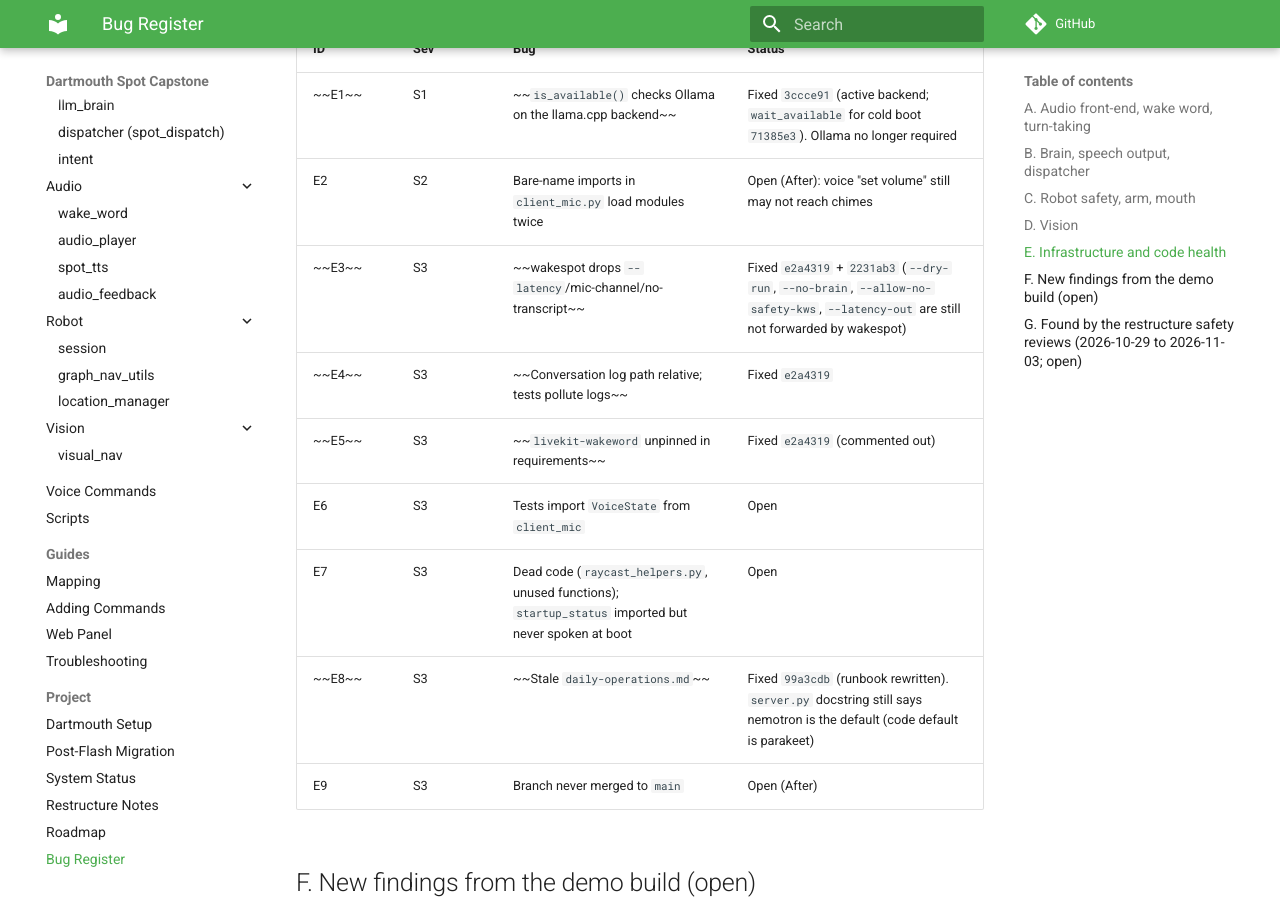
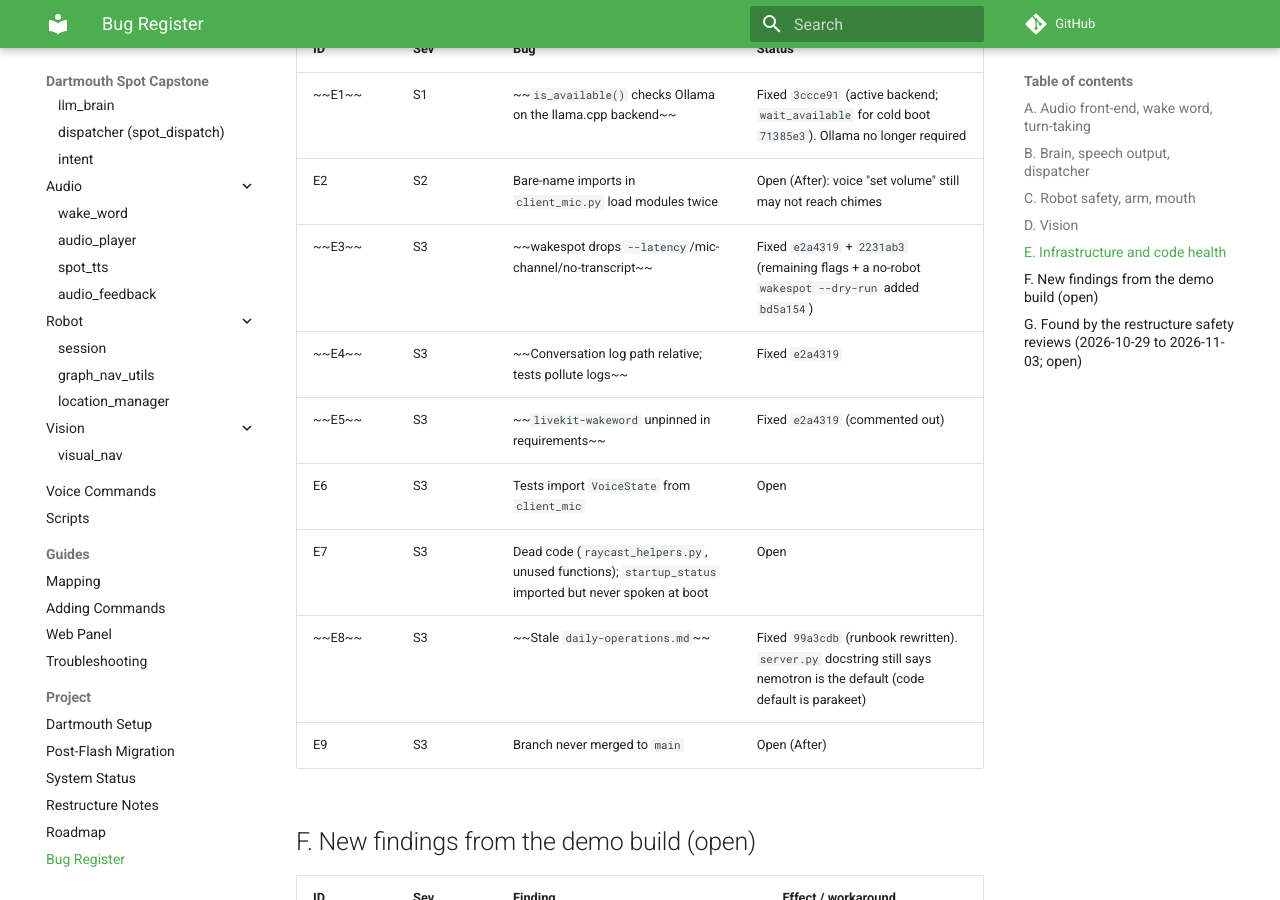
Before and after one commit to matteo-corrado/dartmouth_spot_capstone, an MkDocs documentation site: the page built from docs/project/bugs.md, in a window 1280 px wide and 900 px high, scrolled down 4030 px. Built offline with MkDocs 1.6.1 and Material for MkDocs 9.7.7, drawn with Linux system fonts in a browser that asks for light colours; comment, search, counter and statistics services are not loaded.

Commit message:
bugs: E3 wakespot pass-through flags and --dry-run done

```diff
--- a/docs/project/bugs.md
+++ b/docs/project/bugs.md
@@ -76,7 +76,7 @@ Severity: **S1** breaks the demo or is unsafe · **S2** visible to visitors · *
 |---|---|---|---|
 | ~~E1~~ | S1 | ~~`is_available()` checks Ollama on the llama.cpp backend~~ | Fixed `3ccce91` (active backend; `wait_available` for cold boot `71385e3`). Ollama no longer required |
 | E2 | S2 | Bare-name imports in `client_mic.py` load modules twice | Open (After): voice "set volume" still may not reach chimes |
-| ~~E3~~ | S3 | ~~wakespot drops `--latency`/mic-channel/no-transcript~~ | Fixed `e2a4319` + `2231ab3` (`--dry-run`, `--no-brain`, `--allow-no-safety-kws`, `--latency-out` are still not forwarded by wakespot) |
+| ~~E3~~ | S3 | ~~wakespot drops `--latency`/mic-channel/no-transcript~~ | Fixed `e2a4319` + `2231ab3` (remaining flags + a no-robot `wakespot --dry-run` added `bd5a154`) |
 | ~~E4~~ | S3 | ~~Conversation log path relative; tests pollute logs~~ | Fixed `e2a4319` |
 | ~~E5~~ | S3 | ~~`livekit-wakeword` unpinned in requirements~~ | Fixed `e2a4319` (commented out) |
 | E6 | S3 | Tests import `VoiceState` from `client_mic` | Open |
```
